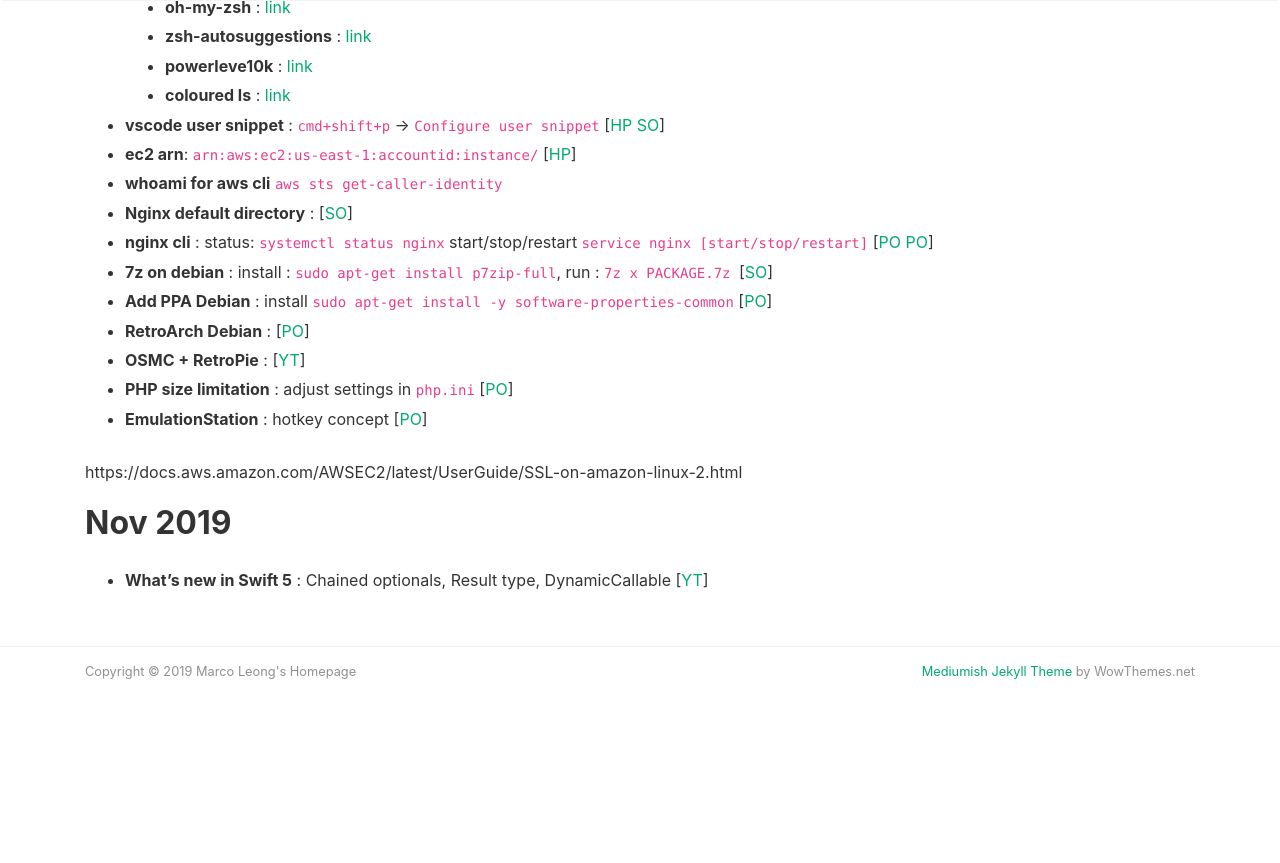
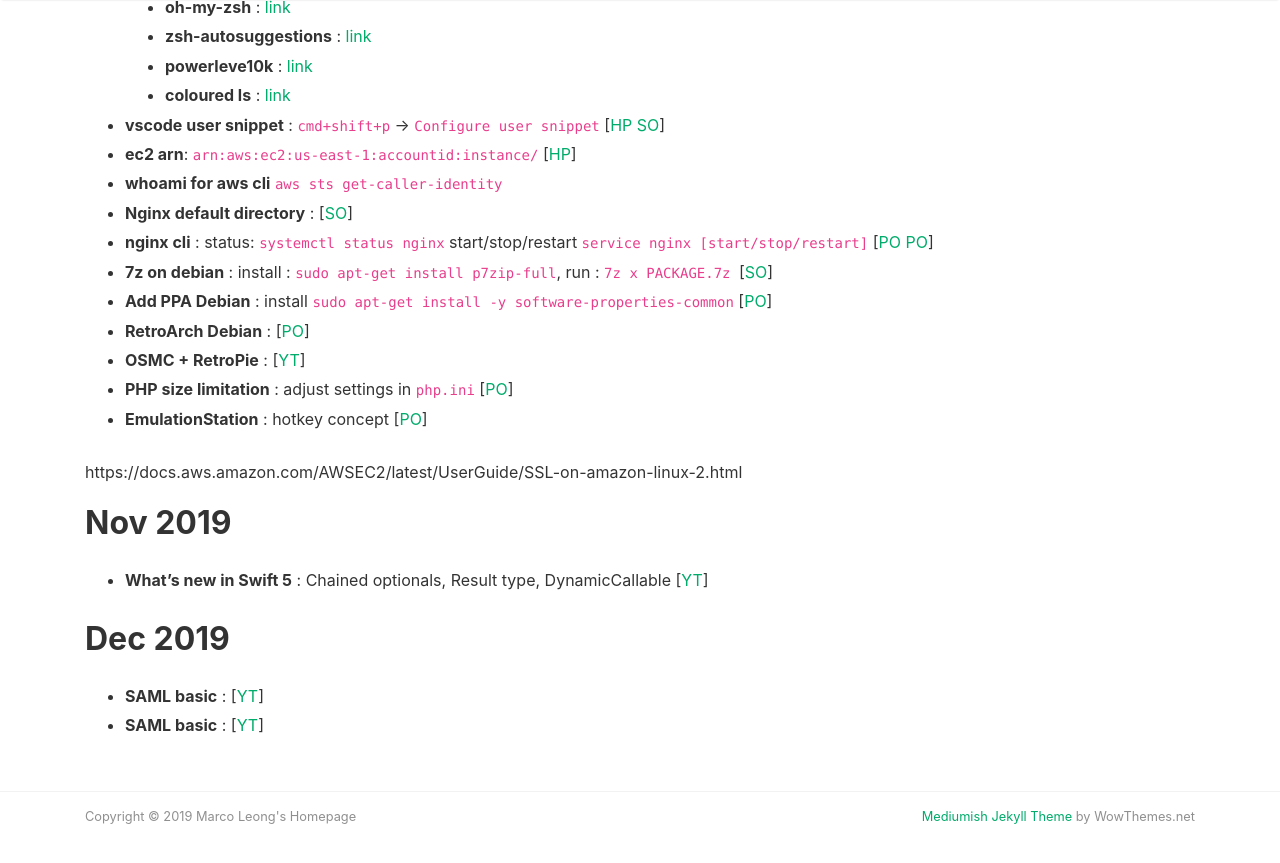
Before and after one commit to MarcoLeongDev/MarcoLeongDev.github.io, a Jekyll site: the page built from journey.md, in a window 1280 px wide and 900 px high, scrolled down 3988 px. Shown: the top 863 px of the window. Built offline with Jekyll 4.4.1, drawn with Linux system fonts in a browser that asks for light colours; nearby versions of some CDN libraries; our own code applies the rules of GitHub Pages for plain Markdown files; before the commit the page ends 4743 px from its top, so only the background shows below that.

Commit message:
Update journey.md

```diff
--- a/journey.md
+++ b/journey.md
@@ -126,6 +126,9 @@
 ## Nov 2019
 - **What's new in Swift 5** : Chained optionals, Result type, DynamicCallable [[YT](https://www.youtube.com/watch?v=_Iw4zf8gtqs&t=1309s)]
 
+## Dec 2019
+- **SAML basic** : [[YT](https://www.youtube.com/watch?time_continue=217&v=gUmMcecHN9s&feature=emb_logo)]
+- **SAML basic** : [[YT](https://www.youtube.com/watch?v=S9BpeOmuEz4)]
 
 
 
```
